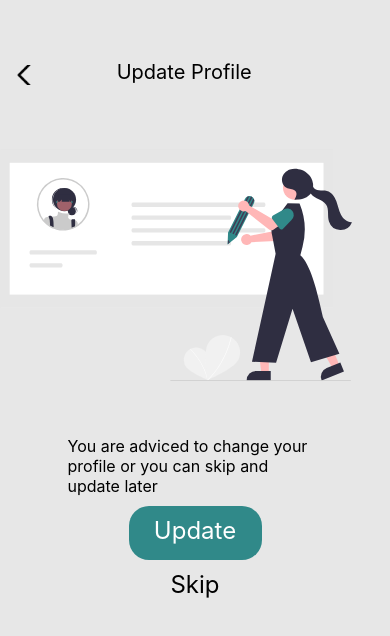
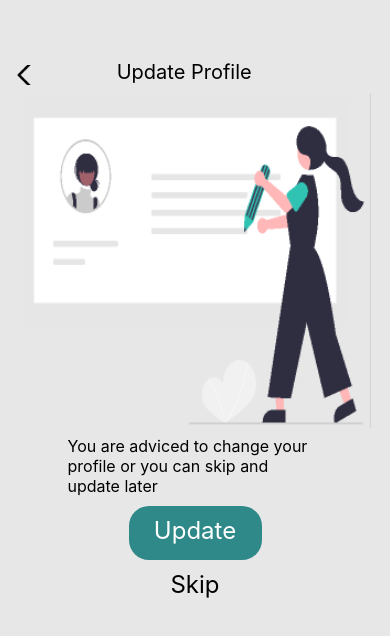
Before and after one commit to Dipono/digital_time_frame_native, a React Native app: screen / in a window 390 px wide. Shown: the top 636 px of the page. Built offline with nearby package versions, Linux system fonts and the light colour scheme.

Commit message:
//Allow notifications picture

```diff
--- a/screens/UpdateProfile.js
+++ b/screens/UpdateProfile.js
@@ -1,6 +1,6 @@
 import { Image, SafeAreaView, Text, View, StyleSheet, TouchableOpacity } from 'react-native';
 
-const img = require('../assets/image/undraw_wall_post_re_y78d (1).svg')
+const img = require('../assets/image/wall.png')
 const backImg = require('../assets/image/back.png')
 function UpdateProfile() {
     return (
@@ -55,6 +55,7 @@ const styles = StyleSheet.create({
         width: 352,
         height: 351,
         resizeMode: 'contain',
+        alignSelf:'center'
     },
     message: {
         width: 255,
```
Also changed, not shown: assets/image/wall.png (added).
